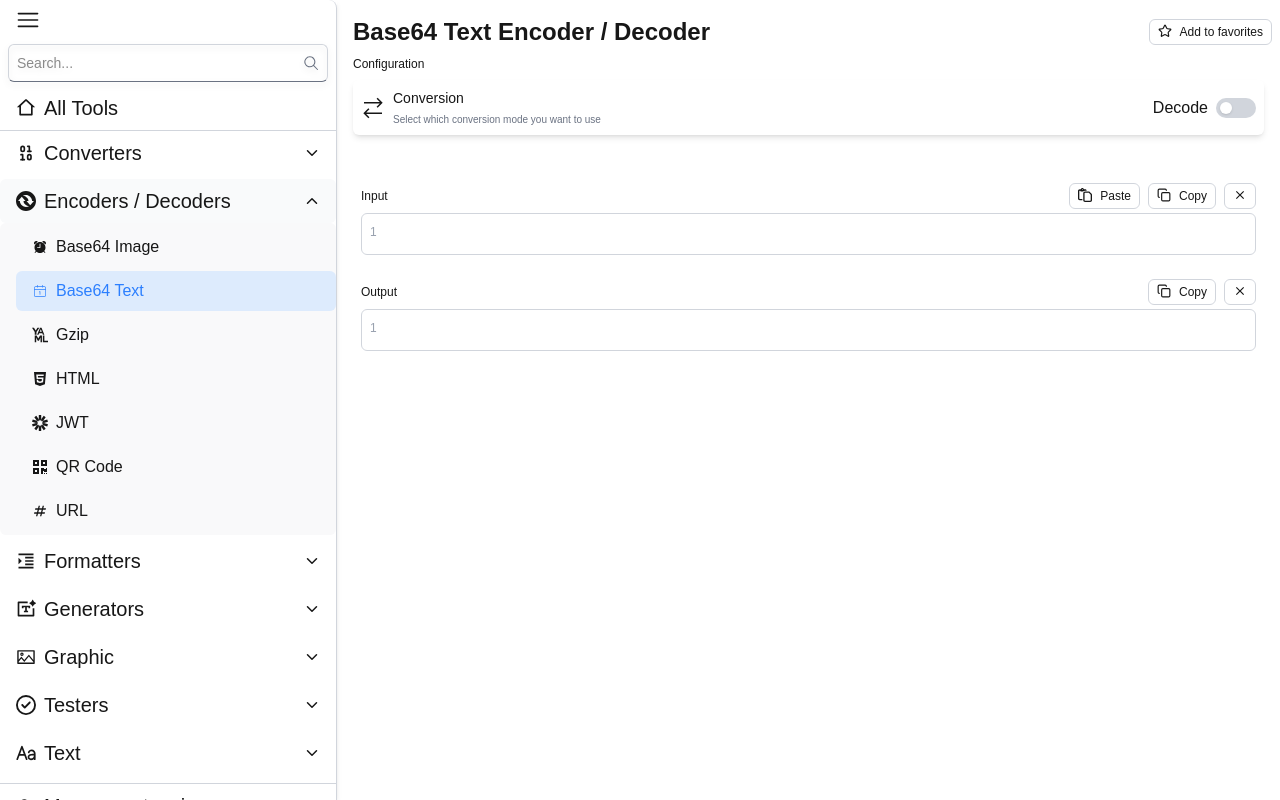
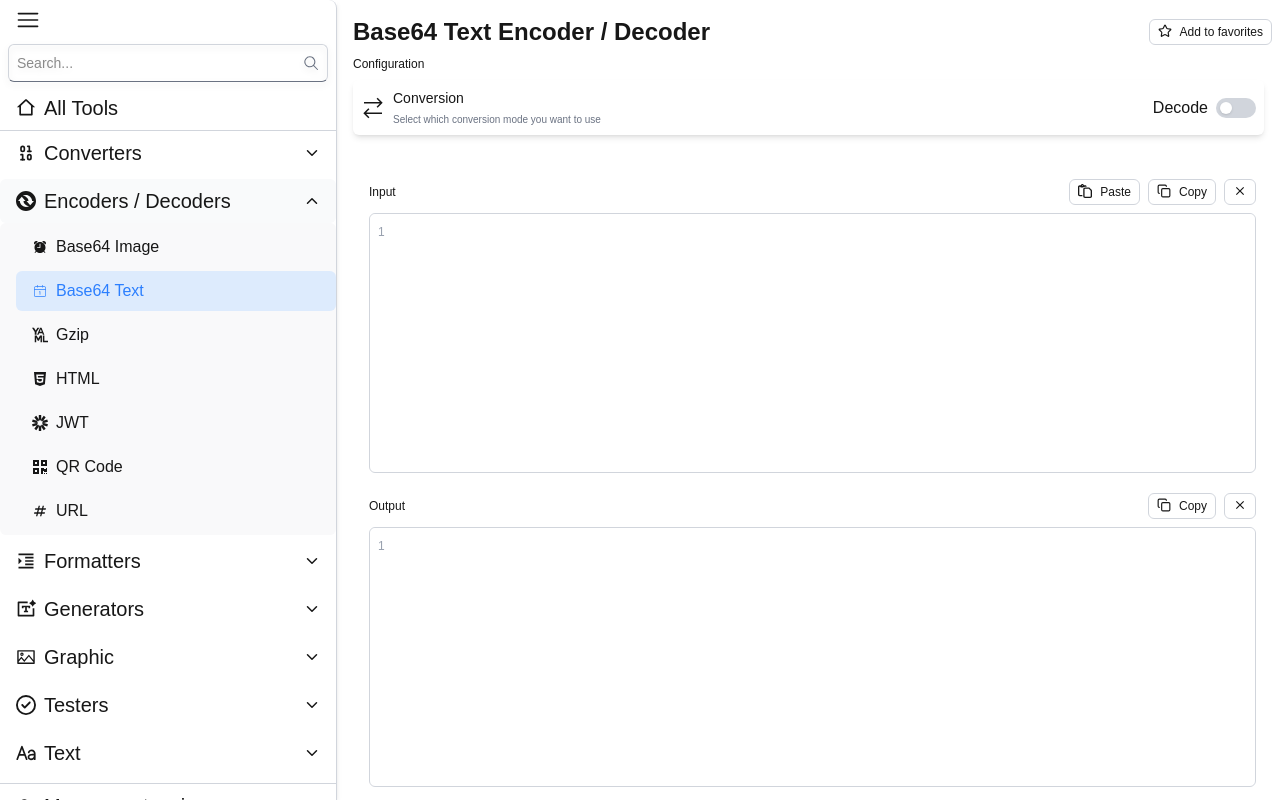
Before and after one commit to Kanghocit/Devtoys, a Next.js app: page /base64-text in a window 1280 px wide. Built offline with nearby package versions, Linux system fonts and the light colour scheme.

Commit message:
fix(ui): textarea in base64-text

```diff
--- a/src/app/base64-text/page.tsx
+++ b/src/app/base64-text/page.tsx
@@ -53,9 +53,9 @@ const Base64Text = () => {
       <div className="flex flex-col mt-4 overflow-hidden">
         <div className="flex flex-col rounded-lg p-4 ">
           {/* Input */}
-          <div className="flex flex-col  my-1">
+          <div className="flex flex-col">
             <div className="flex justify-between items-center">
-              <p className="text-xs">Input</p>
+              <p className="text-xs ms-2">Input</p>
               <div className="flex gap-2 my-1">
                 <Button
                   icon={<FaRegPaste />}
@@ -69,17 +69,21 @@ const Base64Text = () => {
                 <Button icon={<MdClear />} onClick={() => setInputText("")} />
               </div>
             </div>
+            <div className="min-h-[calc(50vh-140px)] border-1 ms-2 border-gray-300 rounded-md mt-1">
               <Textarea
-              className="w-full min-h-100 mt-1"
+                className="w-full"
+                autoFocus
+                kind="hide"
                 value={inputText}
                 onChange={(e) => setInputText(e.target.value)}
               />
+            </div>
           </div>
 
           {/* Output */}
           <div className="flex flex-col mt-4">
             <div className="flex justify-between items-center">
-              <p className="text-xs">Output</p>
+              <p className="text-xs ms-2">Output</p>
               <div className="flex gap-2 my-1">
                 <Button
                   icon={<LuCopy />}
@@ -90,11 +94,14 @@ const Base64Text = () => {
                 <Button icon={<MdClear />} onClick={() => setOutputText("")} />
               </div>
             </div>
+            <div className="min-h-[calc(50vh-140px)] border-1 ms-2 border-gray-300 rounded-md mt-1 cursor-not-allowed">
               <Textarea
-              className="w-full min-h-100 mt-1"
+                className="w-full cursor-not-allowed "
                 value={outputText}
                 readOnly
+                kind="hide"
               />
+            </div>
           </div>
         </div>
       </div>
--- a/src/app/gzip/page.tsx
+++ b/src/app/gzip/page.tsx
@@ -81,7 +81,7 @@ const Gzip = () => {
       <div className="flex flex-col mt-4 overflow-hidden">
         <div className="flex flex-col rounded-lg p-4 ">
           {/* Input */}
-          <div className="flex flex-col my0-1">
+          <div className="flex flex-col">
             <div className="flex justify-between items-center">
               <p className="text-xs">Input</p>
               <div className="flex gap-2">
@@ -110,7 +110,7 @@ const Gzip = () => {
               <Textarea
                 kind="hide"
                 autoFocus
-                className="w-full mt-1"
+                className="w-full"
                 value={fileName ? fileContent || "" : inputText}
                 onChange={(e) => setInputText(e.target.value)}
                 placeholder={
@@ -134,7 +134,7 @@ const Gzip = () => {
             <div className="min-h-[calc(50vh-140px)] border-1 ms-2 border-gray-300 rounded-md mt-1">
               <Textarea
                 kind="hide"
-                className="w-full mt-1"
+                className="w-full"
                 value={outputText}
                 readOnly
               />
--- /dev/null
+++ b/src/app/lorem-ipsum/page.tsx
@@ -0,0 +1,13 @@
+import Header from "@/common/Header";
+import React from "react";
+
+const LoremIpsum = () => {
+  return (
+    <div className="flex flex-col rounded-2xl p-2">
+      <Header title="Lorem Ipsum" />
+      <p className="text-xs ms-2">Configuration</p>
+    </div>
+  );
+};
+
+export default LoremIpsum;
--- a/src/constants/menuData.tsx
+++ b/src/constants/menuData.tsx
@@ -23,6 +23,7 @@ import { LuCodeXml } from "react-icons/lu";
 import { FaEyeSlash } from "react-icons/fa";
 import { RiImage2Line } from "react-icons/ri";
 import { FaKey } from "react-icons/fa6";
+import { FiFileText } from "react-icons/fi";
 
 // Định nghĩa kiểu dữ liệu cho menu items
 export interface MenuItem {
@@ -183,10 +184,10 @@ export const subMenus: MenuItem[] = [
       },
       {
         name: "Lorem Ipsum",
-        icon: <BsFiletypeJson />,
+        icon: <FiFileText />,
         detail: "Generate Lorem Ipsum data",
-        href: "loremipsum",
-        isDone: false,
+        href: "lorem-ipsum",
+        isDone: true,
       },
       {
         name: "Password",
```
Lines whose indentation alone changed are shown as unchanged.
